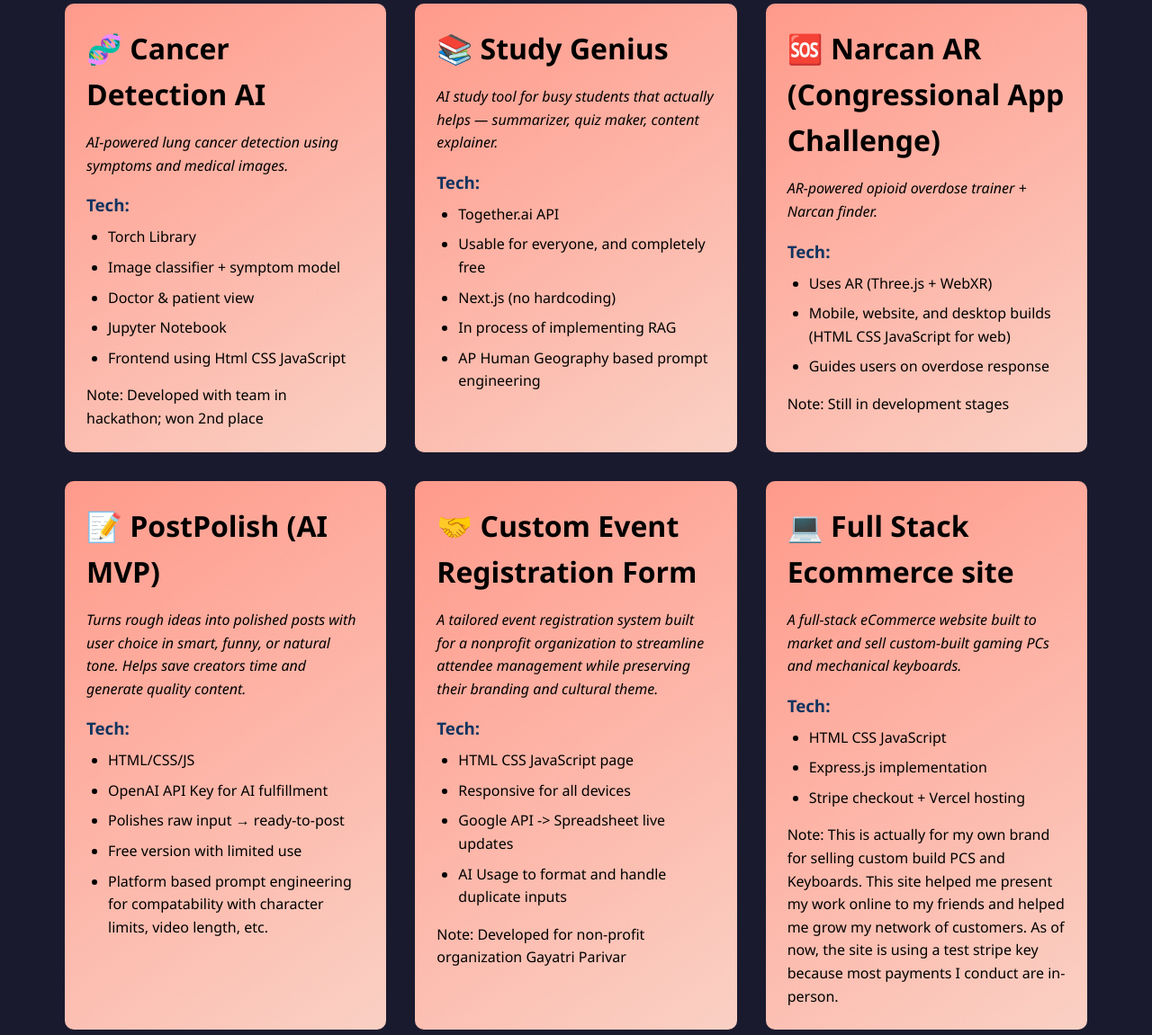
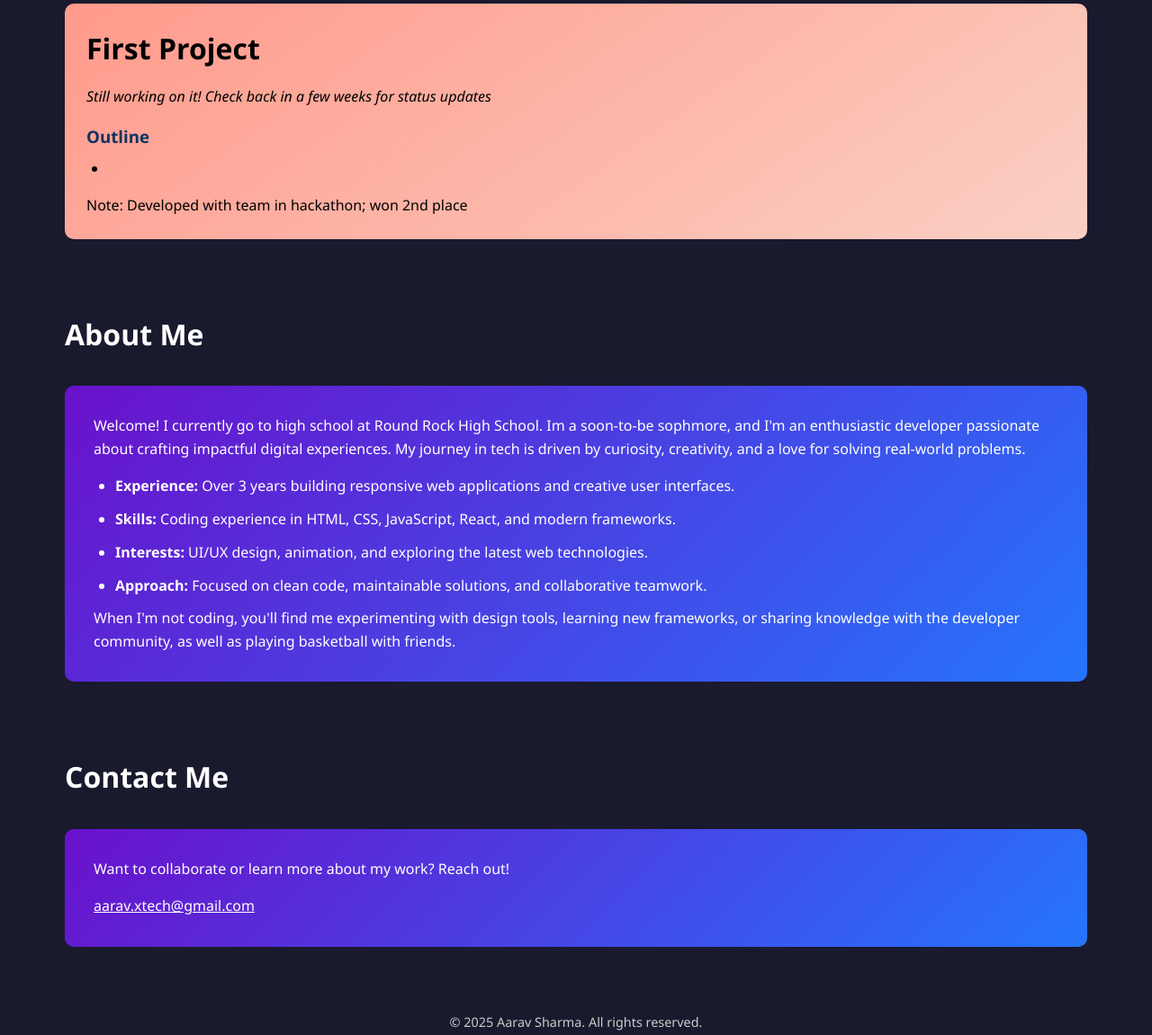
Before and after one commit to m3te0rite/engineering-portfolio, a plain HTML site: page index.html in a window 1280 px wide. Shown: the part 430-1581 px from the top of the page at 90% size. Drawn offline with Linux system fonts and the light colour scheme.

Commit message:
Update index.html

```diff
--- a/index.html
+++ b/index.html
@@ -181,7 +181,7 @@
 
   <header>
     <h1>Aarav Sharma</h1>
-    <p>Crafting vibrant digital experiences with passion and code.</p>
+    <p>An Engineering portfolio</p>
   </header>
 
   <nav>
@@ -197,128 +197,14 @@
     <div class="portfolio">
 
       <div class="project">
-        <h2>🧬 Cancer Detection AI</h2>
-        <p><em>AI-powered lung cancer detection using symptoms and medical images.</em></p>
-        <h3>Tech:</h3>
+        <h2>First Project</h2>
+        <p><em>Still working on it! Check back in a few weeks for status updates</em></p>
+        <h3>Outline</h3>
         <ul>
-          <li>Torch Library</li>
-          <li>Image classifier + symptom model</li>
-          <li>Doctor & patient view</li>
-          <li>Jupyter Notebook</li>
-          <li>Frontend using Html CSS JavaScript</li>
-
+          <li></li>
         </ul>
         <p>Note: Developed with team in hackathon; won 2nd place</p>
       </div>
-
-      <div class="project">
-        <h2>📚 Study Genius</h2>
-        <p><em>AI study tool for busy students that actually helps — summarizer, quiz maker, content explainer.</em></p>
-        <h3>Tech:</h3>
-        <ul>
-          <li>Together.ai API</li>
-          <li>Usable for everyone, and completely free</li>
-          <li>Next.js (no hardcoding)</li>
-          <li>In process of implementing RAG</li>
-          <li>AP Human Geography based prompt engineering</li>
-
-        </ul>
-      </div>
-
-
-      <div class="project">
-        <h2>🆘 Narcan AR (Congressional App Challenge)</h2>
-        <p><em>AR-powered opioid overdose trainer + Narcan finder.</em></p>
-        <h3>Tech:</h3>
-        <ul>
-          <li>Uses AR (Three.js + WebXR)</li>
-          <li>Mobile, website, and desktop builds (HTML CSS JavaScript for web)</li>
-          <li>Guides users on overdose response</li>
-        </ul>
-        <p>Note: Still in development stages</p>
-      </div>
-
-      <div class="project">
-        <h2>📝 PostPolish (AI MVP)</h2>
-        <p><em>Turns rough ideas into polished posts with user choice in smart, funny, or natural tone. Helps save creators time and generate quality content.</em></p>
-        <h3>Tech:</h3>
-        <ul>
-          <li>HTML/CSS/JS</li>
-          <li>OpenAI API Key for AI fulfillment</li>
-          <li>Polishes raw input → ready-to-post</li>
-          <li>Free version with limited use</li>
-          <li>Platform based prompt engineering for compatability with character limits, video length, etc.</li>
-        </ul>
-      </div>
-
-      <div class="project">
-        <h2>🤝 Custom Event Registration Form</h2>
-        <p><em>A tailored event registration system built for a nonprofit organization to streamline attendee management while preserving their branding and cultural theme.</em></p>
-        <h3>Tech:</h3>
-        <ul>
-          <li>HTML CSS JavaScript page</li>
-          <li>Responsive for all devices</li>
-          <li>Google API -> Spreadsheet live updates</li>
-          <li>AI Usage to format and handle duplicate inputs</li>
-        </ul>
-        <p>Note: Developed for non-profit organization Gayatri Parivar</p>
-      </div>
-
-      <div class="project">
-        <h2>💻 Full Stack Ecommerce site</h2>
-        <p><em>A full-stack eCommerce website built to market and sell custom-built gaming PCs and mechanical keyboards.</em></p>
-        <h3>Tech:</h3>
-        <ul>
-          <li>HTML CSS JavaScript</li>
-          <li>Express.js implementation</li>
-          <li>Stripe checkout + Vercel hosting</li>
-        </ul>
-        <p>Note: This is actually for my own brand for selling custom build PCS and Keyboards. This site helped me present my work online to my friends and helped me grow my network of customers. As of now, the site is using a test stripe key because most payments I conduct are in-person.</p>
-      </div>
-
-      <div class="project">
-        <h2>🛍️ Dropshipping Cologne Store</h2>
-        <p><em>Beautiful e-commerce site with admin dashboard and Stripe payments.</em></p>
-        <h3>Tech:</h3>
-        <ul>
-          <li>Next.js (no hardcoding)</li>
-          <li>Connected to FragranceNet</li>
-          <li>Stripe checkout + Vercel hosting</li>
-          <li>Google Firebase for product database</li>
-          <li>Admin Page with google sign in for easy product adding</li>
-          <li>Stripe checkout + Vercel hosting</li>
-
-
-        </ul>
-      </div>
-
-      <div class="project">
-        <h2>🌿 Marketing Website for Lawn Care Businesses</h2>
-        <p><em>A sleek, conversion-focused website template built to help companies establish an online presence and grow their client base.</em></p>
-        <h3>Tech:</h3>
-        <ul>
-          <li>HTML, CSS, JavaScript</li>
-          <li>Responsive design for desktop and mobile</li>
-          <li>Vercel hosting</li>
-        </ul>
-        <p>Note: Built for local lawncare business owners.</p>
-      </div>
-
-       <div class="project">
-        <h2>🌐 PseudoGen - Python to Pseudocode Converter</h2>
-        <p><em>A lightweight tool that automatically converts Python code into clean, readable pseudocode, making it easier to understand logic without diving into syntax.</em></p>
-        <h3>Tech:</h3>
-        <ul>
-          <li>HTML, CSS, JavaScript</li>
-          <li>Responsive design for desktop and mobile</li>
-          <li>Vercel hosting</li>
-          <li>Python logic parsing</li>
-          <li>Frontend input/output interface</li>
-        </ul>
-        <p>Note: Very simple, but still functional and saves time for lengthy program conversions.</p>
-      </div>
-
-
 
     </div>
     </div>
```
